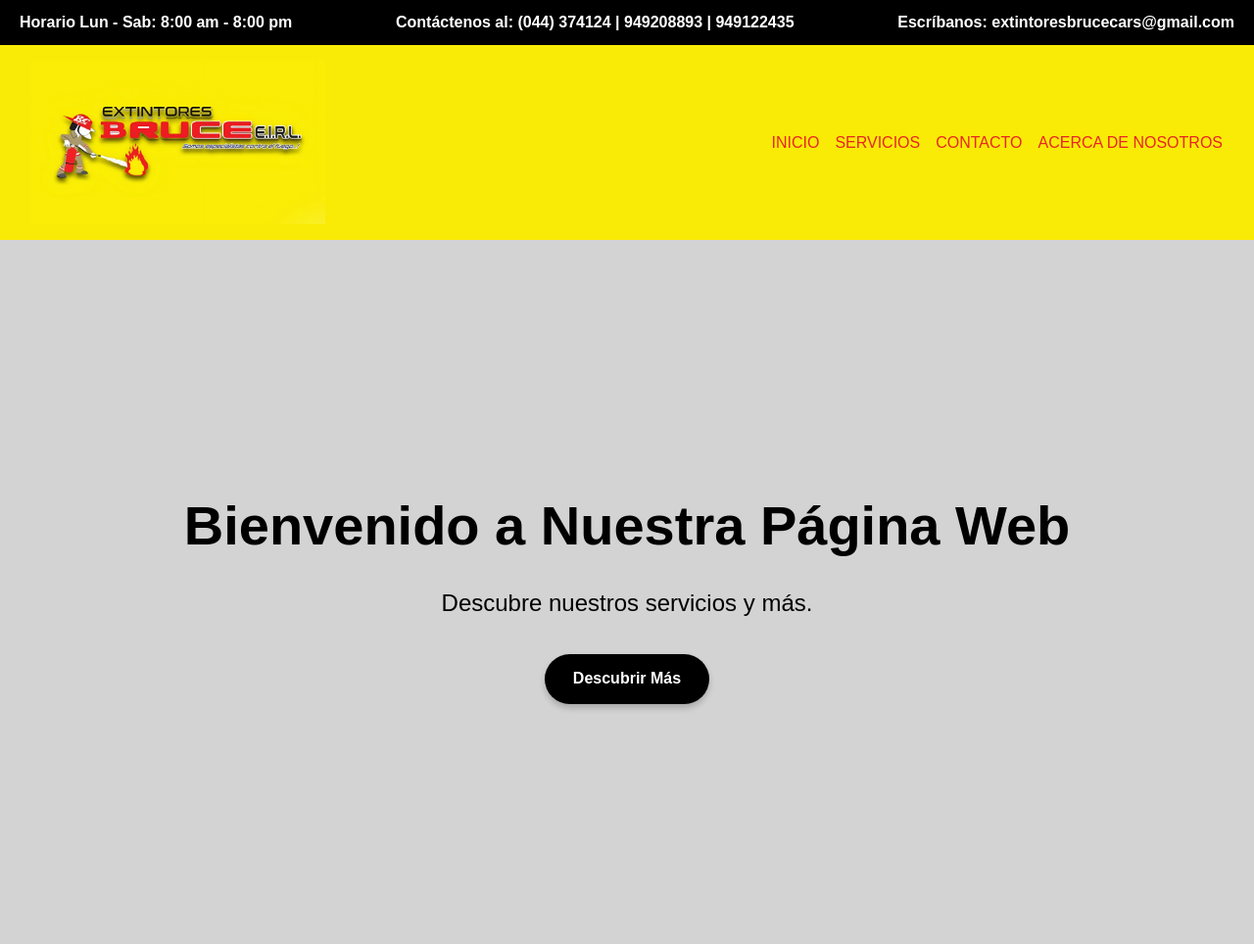
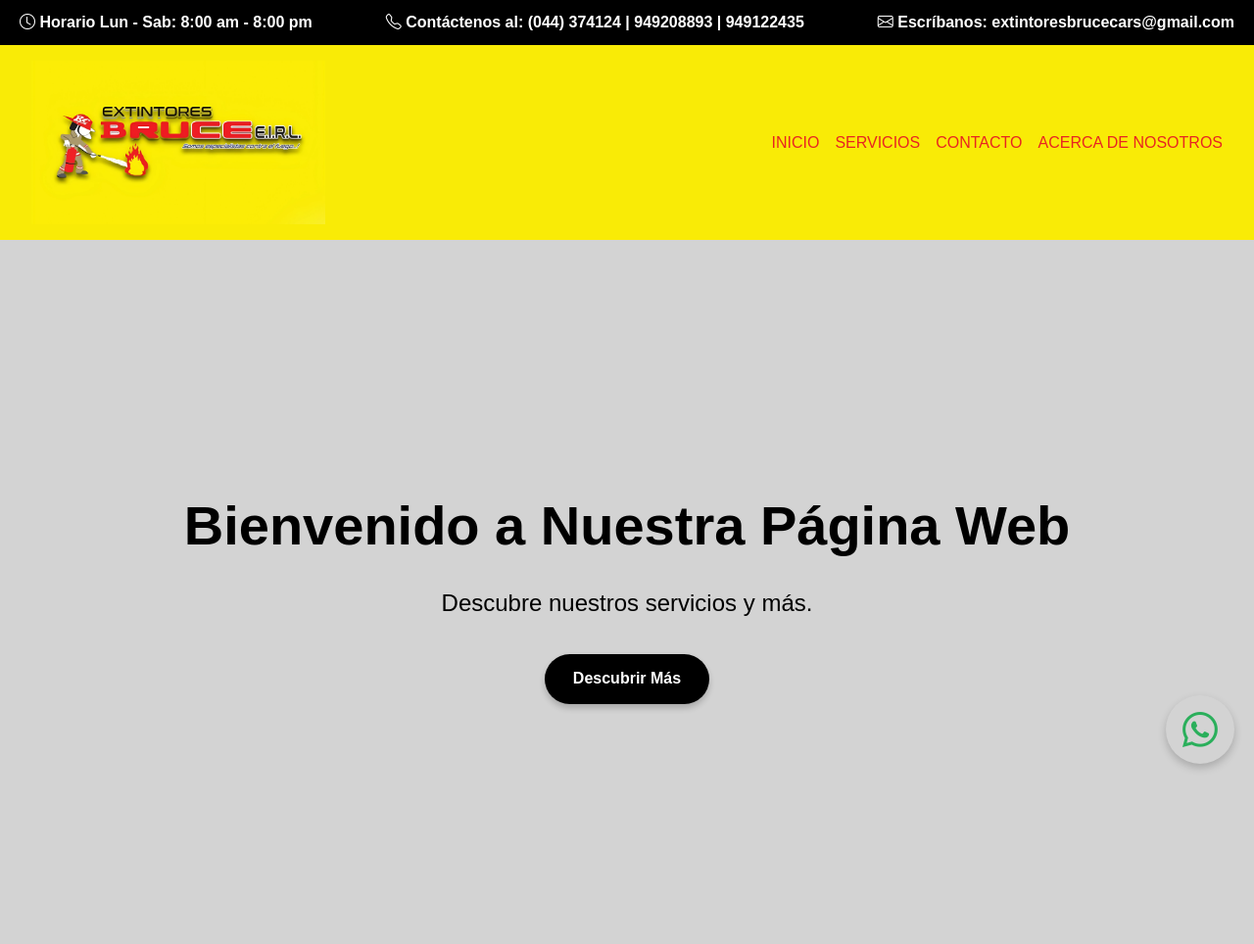
Before and after one commit to Peugh18/Extintores-Bruce-, a Python web app: template templates/index.html in a window 1280 px wide. Shown: the top 964 px of the page at 98% size. Run offline with Jinja, Linux system fonts and the light colour scheme; the template is opened without the code that fills it, so the values that code supplies are empty.

Commit message:
Añadi iconos con boostrap,ademas agregue un apartado abajo donde direcciona al wahatpp de la empresa

```diff
--- a/static/styles.css
+++ b/static/styles.css
@@ -321,3 +321,29 @@ footer {
         display: flex; /* Muestra el botón hamburguesa */
     }
 }
+
+/* Estilo para el botón flotante de WhatsApp */
+.whatsapp-float {
+    position: fixed;
+    bottom: 20px;
+    right: 20px;
+    background-color: transparent; /* Elimina el fondo verde */
+    color: #2aaf5b; /* Color del icono */
+    padding: 7px; /* Ajusta el tamaño del botón */
+    border-radius: 50%; /* Mantén el borde redondeado */
+    box-shadow: 0 4px 8px rgba(0, 0, 0, 0.2); /* Sombra sutil */
+    font-size: 36px; /* Aumenta el tamaño del icono */
+    text-align: center;
+    z-index: 1000;
+    transition: background-color 0.3s;
+    width: 70px; /* Ajusta el tamaño */
+    height: 70px; /* Asegura que sea redondo */
+}
+
+.whatsapp-float:hover {
+    background-color: transparent; /* Sin cambio de color al pasar el ratón */
+}
+
+.whatsapp-float i {
+    font-size: 36px; /* Aumenta el tamaño del icono */
+}
--- a/templates/index.html
+++ b/templates/index.html
@@ -5,23 +5,30 @@
     <meta name="viewport" content="width=device-width, initial-scale=1.0"> <!-- Configuración para que la página sea responsiva -->
     <link rel="stylesheet" href="../static/styles.css"> <!-- Enlace al archivo CSS para el estilo de la página -->
     <script src="../static/app.js" defer></script> <!-- Enlace al archivo JavaScript para funcionalidades -->
+    <link href="https://cdn.jsdelivr.net/npm/bootstrap-icons/font/bootstrap-icons.css" rel="stylesheet">
     <title>Extintores Bruce</title> <!-- Título de la página que aparece en la pestaña del navegador -->
 
 </head>
+<!-- WhatsApp Floating Button -->
+<a href="https://wa.me/51949122435?text=Vengo%20de%20la%20p%C3%A1gina%20web" target="_blank" class="whatsapp-float">
+    <i class="bi bi-whatsapp"></i>
+</a>
+
 
 <body>
     <!-- Sección del encabezado que contiene los datos de contacto -->
     <header class="header">
-        <div class="header-left"> <!-- Columna izquierda del encabezado -->
-            <p><i class="bi bi-clock"></i> Horario Lun - Sab: 8:00 am - 8:00 pm</p> <!-- Icono de reloj y el horario -->
+        <div class="header-left">
+            <p><i class="bi bi-clock"></i> Horario Lun - Sab: 8:00 am - 8:00 pm</p>
         </div>
-        <div class="header-center"> <!-- Columna central del encabezado -->
-            <p><i class="bi bi-telephone"></i> Contáctenos al: (044) 374124 | 949208893 | 949122435</p> <!-- Icono de teléfono y el número de contacto -->
+        <div class="header-center">
+            <p><i class="bi bi-telephone"></i> Contáctenos al: (044) 374124 | 949208893 | 949122435</p>
         </div>
-        <div class="header-right"> <!-- Columna derecha del encabezado -->
-            <p><i class="bi bi-envelope"></i> Escríbanos: extintoresbrucecars@gmail.com</p> <!-- Icono de correo electrónico y los correos de contacto -->
+        <div class="header-right">
+            <p><i class="bi bi-envelope"></i> Escríbanos: extintoresbrucecars@gmail.com</p>
         </div>
     </header>
+
 
     <!-- Sección de la barra de navegación -->
     <nav class="navbar">
```
